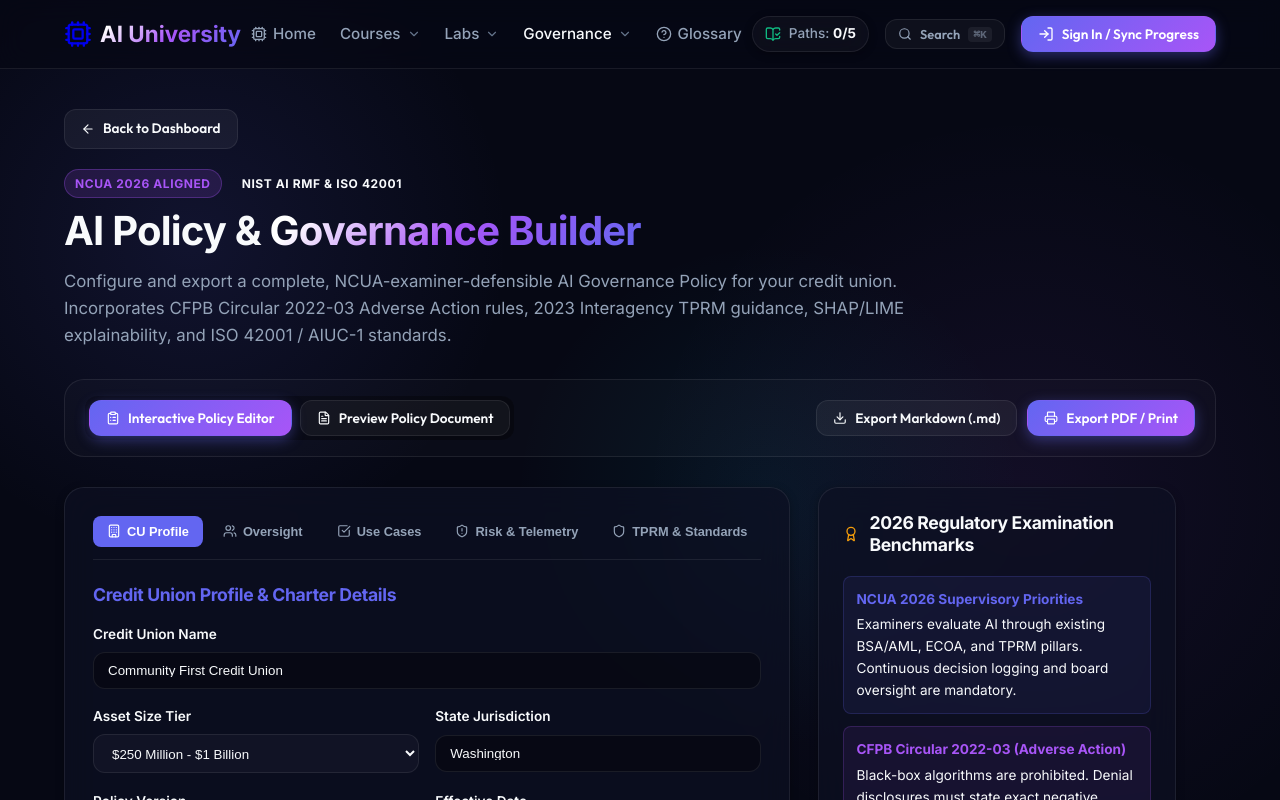
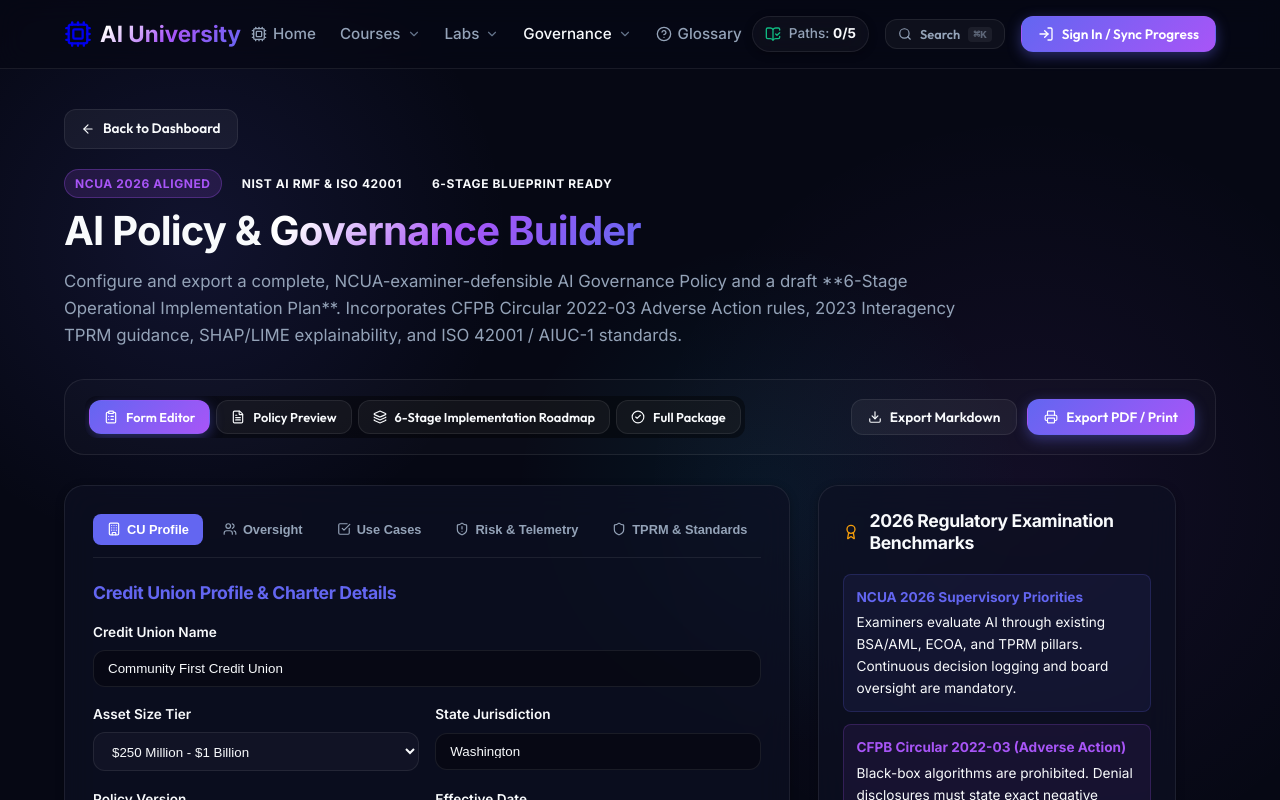
Before and after one commit to cilleyperson/ai-edu, a Next.js app: page /policy-builder in a window 1280 px wide. Shown: the top 800 px of the page. Built offline with nearby package versions, Linux system fonts and the light colour scheme.

Commit message:
feat: add draft 6-stage operational implementation plan generator and package exporter to AI Policy & Governance Builder

```diff
--- a/src/app/policy-builder/page.tsx
+++ b/src/app/policy-builder/page.tsx
@@ -18,6 +18,8 @@ import {
   ClipboardList,
   FileText,
   Award,
+  Layers,
+  CheckCircle2,
 } from "lucide-react";
 
 interface PolicyData {
@@ -60,7 +62,7 @@ interface PolicyData {
 
 export default function PolicyBuilderPage() {
   const [activeTab, setActiveTab] = useState<"profile" | "governance" | "usecases" | "risk" | "tprm">("profile");
-  const [viewMode, setViewMode] = useState<"edit" | "preview">("edit");
+  const [viewMode, setViewMode] = useState<"edit" | "preview-policy" | "preview-plan" | "preview-combined">("edit");
   const [showPrintModal, setShowPrintModal] = useState(false);
 
   // Form State initialized via pure lazy initializer
@@ -115,8 +117,8 @@ export default function PolicyBuilderPage() {
     }
   };
 
-  // Generate Markdown Text incorporating research from docs/ai-gov-bp.md
-  const generateMarkdown = () => {
+  // Generate Governance Policy Markdown Text
+  const generatePolicyMarkdown = () => {
     const selectedUseCases = [];
     if (formData.useCaseChatbot) {
       selectedUseCases.push(
@@ -284,16 +286,152 @@ Violations of this Policy may result in disciplinary action up to and including
 `;
   };
 
+  // Generate 6-Stage Operational Implementation Plan Markdown
+  const generateImplementationPlanMarkdown = () => {
+    return `# ${formData.creditUnionName.toUpperCase()}
+# DRAFT OPERATIONAL IMPLEMENTATION PLAN: 6-STAGE AI GOVERNANCE BLUEPRINT
+
+**Plan Status:** Draft & Ready for Execution
+**Associated Policy Version:** ${formData.version}
+**Lead Implementation Officer:** ${formData.aiLiaisonRole}
+**Governing Body:** ${formData.governingBody}
+**Target Completion Horizon:** 90 Days
+
+---
+
+## EXECUTIVE SUMMARY & BLUEPRINT HORIZON
+To operationalize the **${formData.creditUnionName}** AI Governance & Compliance Policy, this Implementation Plan establishes discrete execution steps, assigned roles, compliance deliverables, and audit benchmarks for each of the six stages in the Credit Union AI Operational Blueprint.
+
+---
+
+## STAGE 1: AI ASSET INVENTORY & RISK CLASSIFICATION
+
+### 1.1 Objective
+Establish total visibility across all automated systems, machine learning models, third-party SaaS integrations, and generative AI tools deployed across the Credit Union.
+
+### 1.2 Execution Tasks & Deliverables
+
+| Task ID | Task Description | Lead Role | Deliverable / Output | Target Timeline |
+| :--- | :--- | :--- | :--- | :--- |
+| **STG1-1** | Deploy internal survey to department heads to catalog all software utilizing algorithmic scoring, OCR, or GenAI. | IT / Risk | Central AI Discovery Log | Days 1 - 10 |
+| **STG1-2** | Establish centralized **AI Asset Inventory Register** recording Asset Name, Model Provider, Data Input Types, Core System Interfaces, and Department Owner. | ${formData.aiLiaisonRole} | Master AI Asset Register | Days 11 - 20 |
+| **STG1-3** | Categorize each asset into **High Risk**, **Moderate Risk**, or **Low Risk** according to Section 3 of the Policy. | ${formData.governingBody} | Risk Tier Sign-off Matrix | Days 21 - 30 |
+
+### 1.3 Stage 1 Quality Gate
+*The Master AI Asset Register must be formally signed off by the ${formData.aiLiaisonRole} prior to proceeding to Stage 2.*
+
+---
+
+## STAGE 2: REGULATORY OBLIGATION MAPPING MATRIX
+
+### 2.1 Objective
+Map every cataloged AI asset directly to federal consumer protection laws, safety and soundness standards, and NCUA examination priorities.
+
+### 2.2 Execution Tasks & Deliverables
+
+| Task ID | Task Description | Lead Role | Deliverable / Output | Target Timeline |
+| :--- | :--- | :--- | :--- | :--- |
+| **STG2-1** | Map High-Risk underwriting models to **ECOA (Regulation B)** and **FCRA Section 615** adverse action requirements. | Compliance | ECOA/FCRA Compliance Checklist | Days 31 - 35 |
+| **STG2-2** | Map member-facing chatbots to **CFPA Section 1036 (UDAAP)**, **Regulation E**, and **Regulation Z** dispute triggers. | Legal / Compliance | Chatbot Statutory Escrow Specs | Days 36 - 40 |
+| **STG2-3** | Map transaction monitoring models to **BSA/AML** regulations and **GLBA Safeguards Rule** NPI encryption standards. | BSA Officer / InfoSec | BSA/GLBA Security Review | Days 41 - 45 |
+
+### 2.3 Regulatory Mapping Matrix Template
+
+| Asset ID | Asset Name | Applicable Regulations | Mandatory Compliance Safeguard |
+| :--- | :--- | :--- | :--- |
+| **AI-01** | Credit Underwriting Engine | ECOA (Reg B), FCRA, CFPB Circular 2022-03 | SHAP/LIME Explainability & Adverse Action Reason Code Mapping |
+| **AI-02** | Member Support Chatbot | CFPA Sec 1036 (UDAAP), Reg E, Reg Z | RAG Retrieval Bounds & Mandatory Human Escalation Triggers |
+| **AI-03** | Fraud Screening Engine | BSA/AML, GLBA Safeguards Rule | Biometric Liveness & Synthetic ID Detection Logs |
+
+---
+
+## STAGE 3: GAP ASSESSMENT & TPRM AUDIT PROTOCOL
+
+### 3.1 Objective
+Audit third-party AI vendor contracts, SOC 2 Type II reports, and validation documentation to ensure full compliance with the 2023 Interagency TPRM Guidance.
+
+### 3.2 Execution Tasks & Deliverables
+
+| Task ID | Task Description | Lead Role | Deliverable / Output | Target Timeline |
+| :--- | :--- | :--- | :--- | :--- |
+| **STG3-1** | Request and review **SOC 2 Type II**, **ISO 42001**, and **AIUC-1** certification packages from all High/Moderate risk AI vendors. | TPRM / InfoSec | Vendor Cert Audit File | Days 46 - 52 |
+| **STG3-2** | Inspect vendor contracts for mandatory **Unrestricted Right-to-Audit**, **Data Non-Training**, and **4th-Party Consent** clauses. | Legal | Contract Addendum Gap Report | Days 53 - 60 |
+| **STG3-3** | Issue formal Contract Addendums to non-compliant vendors requiring explicit data destruction and audit commitments. | Procurement | Executed Vendor Addendums | Days 61 - 65 |
+
+---
+
+## STAGE 4: ARCHITECTURAL REVIEW & DECISION TELEMETRY SPECS
+
+### 4.1 Objective
+Enforce compliance-first software design by embedding decision logging by design, SHAP/LIME feature attributions, and NPI masking into production AI pipelines.
+
+### 4.2 Technical Implementation Checklist
+
+- [ ] **Decision Logging Pipeline:** Build immutable DB logging capturing 'Timestamp', 'SessionID', 'ModelVersion', 'InputFeatures', 'RawProbability', 'SHAPValues', 'Action', and 'ECOACodes'.
+- [ ] **PII Masking Integration:** Implement cryptographic sanitization library to mask member NPI prior to sending payloads to external vendor APIs.
+- [ ] **RAG Guardrails:** Configure vector database retrieval boundaries for member support chatbots to eliminate out-of-bounds hallucinations.
+
+---
+
+## STAGE 5: FORMAL GOVERNANCE & STEERING COMMITTEE CHARTERING
+
+### 5.1 Objective
+Institutionalize ongoing governance, charter the Executive AI Steering Committee, and submit the Board Risk Appetite Resolution for formal adoption.
+
+### 5.2 Operational Governance Deliverables
+
+1.  **AI Steering Committee Charter:** Formally establishing monthly review meetings, use case approval workflows, and model exception protocols.
+2.  **Board Risk Appetite Resolution:** Formal Board resolution codifying risk tolerance thresholds for AI deployments.
+3.  **Quarterly Dashboard Template:** Standardized reporting metric layout summarizing active AI assets, bias audit scores, and vendor SLAs.
+
+---
+
+## STAGE 6: CONTINUOUS TESTING & REVALIDATION RUNBOOK
+
+### 6.1 Objective
+Operationalize continuous fair lending monitoring, model drift tracking, and scheduled **${formData.biasCheckFrequency}** revalidations.
+
+### 6.2 Execution Schedule & Tolerances
+
+| Audit Activity | Frequency | Metric / Threshold | Corrective Action Trigger |
+| :--- | :--- | :--- | :--- |
+| **Fair Lending Bias Audit** | **${formData.biasCheckFrequency}** | Adverse Impact Ratio (AIR) >= 0.80 across protected classes | Immediate model pause & proxy variable removal if AIR < 0.80 |
+| **Model Performance & Drift** | Monthly | Population Stability Index (PSI) < 0.10 | Model retraining triggered if PSI >= 0.25 |
+| **Chatbot Escalation Scan** | Weekly | 100% successful routing of Reg E/Z keywords | Immediate NLP retraining if escalation fails |
+
+---
+
+## 7. SIGN-OFF & OPERATIONAL COMMITMENT
+
+**Submitted By:** ${formData.aiLiaisonRole}
+**Approved For Execution:** ${formData.governingBody}
+**Target Operational Completion Date:** ${formData.boardApprovalDate}
+`;
+  };
+
+  // Combined Package Generator
+  const generateCombinedPackageMarkdown = () => {
+    return `${generatePolicyMarkdown()}\n\n---\n\n${generateImplementationPlanMarkdown()}`;
+  };
+
+  // Get active text based on viewMode
+  const getActiveContent = () => {
+    if (viewMode === "preview-plan") return generateImplementationPlanMarkdown();
+    if (viewMode === "preview-combined") return generateCombinedPackageMarkdown();
+    return generatePolicyMarkdown();
+  };
+
   // Download Markdown file
   const downloadMarkdown = () => {
-    const mdText = generateMarkdown();
+    const mdText = getActiveContent();
     const blob = new Blob([mdText], { type: "text/markdown;charset=utf-8;" });
     const url = URL.createObjectURL(blob);
     const link = document.createElement("a");
     link.href = url;
 
     const sanitizedCuName = formData.creditUnionName.replace(/[^a-z0-9]/gi, "_").toLowerCase();
-    link.setAttribute("download", `${sanitizedCuName}_ai_governance_policy.md`);
+    const suffix = viewMode === "preview-plan" ? "operational_plan" : viewMode === "preview-combined" ? "full_package" : "policy";
+    link.setAttribute("download", `${sanitizedCuName}_ai_${suffix}.md`);
     document.body.appendChild(link);
     link.click();
     document.body.removeChild(link);
@@ -340,12 +478,13 @@ Violations of this Policy may result in disciplinary action up to and including
           <div style={{ display: "flex", alignItems: "center", gap: "10px", marginBottom: "8px" }}>
             <span className="badge badge-board">NCUA 2026 Aligned</span>
             <span className="badge badge-indigo">NIST AI RMF & ISO 42001</span>
+            <span className="badge badge-emerald">6-Stage Blueprint Ready</span>
           </div>
           <h1 style={{ fontSize: "2.5rem", marginBottom: "12px" }}>
             AI Policy & <span className="gradient-text">Governance Builder</span>
           </h1>
-          <p style={{ color: "var(--text-secondary)", maxWidth: "850px", fontSize: "1.05rem" }}>
-            Configure and export a complete, NCUA-examiner-defensible AI Governance Policy for your credit union. Incorporates CFPB Circular 2022-03 Adverse Action rules, 2023 Interagency TPRM guidance, SHAP/LIME explainability, and ISO 42001 / AIUC-1 standards.
+          <p style={{ color: "var(--text-secondary)", maxWidth: "900px", fontSize: "1.05rem" }}>
+            Configure and export a complete, NCUA-examiner-defensible AI Governance Policy and a draft **6-Stage Operational Implementation Plan**. Incorporates CFPB Circular 2022-03 Adverse Action rules, 2023 Interagency TPRM guidance, SHAP/LIME explainability, and ISO 42001 / AIUC-1 standards.
           </p>
         </div>
 
@@ -365,24 +504,42 @@ Violations of this Policy may result in disciplinary action up to and including
             borderRadius: "var(--radius-lg)",
           }}
         >
-          {/* Mode Switcher */}
-          <div style={{ display: "flex", gap: "8px", background: "rgba(0,0,0,0.3)", padding: "4px", borderRadius: "var(--radius-md)" }}>
+          {/* Mode Switcher Buttons */}
+          <div style={{ display: "flex", gap: "6px", background: "rgba(0,0,0,0.4)", padding: "4px", borderRadius: "var(--radius-md)", overflowX: "auto" }}>
             <button
               onClick={() => setViewMode("edit")}
               className={`btn ${viewMode === "edit" ? "btn-primary" : "btn-secondary"}`}
-              style={{ padding: "8px 16px", fontSize: "0.85rem" }}
+              style={{ padding: "8px 14px", fontSize: "0.8rem" }}
             >
               <ClipboardList style={{ width: 14, height: 14 }} />
-              <span>Interactive Policy Editor</span>
+              <span>Form Editor</span>
             </button>
 
             <button
-              onClick={() => setViewMode("preview")}
-              className={`btn ${viewMode === "preview" ? "btn-primary" : "btn-secondary"}`}
-              style={{ padding: "8px 16px", fontSize: "0.85rem" }}
+              onClick={() => setViewMode("preview-policy")}
+              className={`btn ${viewMode === "preview-policy" ? "btn-primary" : "btn-secondary"}`}
+              style={{ padding: "8px 14px", fontSize: "0.8rem" }}
             >
               <FileText style={{ width: 14, height: 14 }} />
-              <span>Preview Policy Document</span>
+              <span>Policy Preview</span>
+            </button>
+
+            <button
+              onClick={() => setViewMode("preview-plan")}
+              className={`btn ${viewMode === "preview-plan" ? "btn-primary" : "btn-secondary"}`}
+              style={{ padding: "8px 14px", fontSize: "0.8rem" }}
+            >
+              <Layers style={{ width: 14, height: 14 }} />
+              <span>6-Stage Implementation Roadmap</span>
+            </button>
+
+            <button
+              onClick={() => setViewMode("preview-combined")}
+              className={`btn ${viewMode === "preview-combined" ? "btn-primary" : "btn-secondary"}`}
+              style={{ padding: "8px 14px", fontSize: "0.8rem" }}
+            >
+              <CheckCircle2 style={{ width: 14, height: 14 }} />
+              <span>Full Package</span>
             </button>
           </div>
 
@@ -390,7 +547,7 @@ Violations of this Policy may result in disciplinary action up to and including
           <div style={{ display: "flex", gap: "10px" }}>
             <button onClick={downloadMarkdown} className="btn btn-secondary" style={{ padding: "8px 16px", fontSize: "0.85rem" }}>
               <Download style={{ width: 14, height: 14 }} />
-              <span>Export Markdown (.md)</span>
+              <span>Export Markdown</span>
             </button>
 
             <button onClick={handlePrintPDF} className="btn btn-primary" style={{ padding: "8px 16px", fontSize: "0.85rem" }}>
@@ -802,10 +959,10 @@ Violations of this Policy may result in disciplinary action up to and including
             </div>
           </div>
         ) : (
-          /* PREVIEW MODE: Publication-Ready Policy Document */
+          /* PREVIEW MODE: Publication-Ready Policy & Implementation Documents */
           <div className="card" style={{ padding: "40px", backgroundColor: "#fff", color: "#111827", borderRadius: "var(--radius-lg)" }}>
             <pre style={{ fontFamily: "serif", fontSize: "0.95rem", lineHeight: 1.6, whiteSpace: "pre-wrap" }}>
-              {generateMarkdown()}
+              {getActiveContent()}
             </pre>
           </div>
         )}
@@ -828,10 +985,10 @@ Violations of this Policy may result in disciplinary action up to and including
               padding: "20px",
             }}
           >
-            <div className="card" style={{ maxWidth: "480px", width: "100%", padding: "28px" }}>
-              <h3 style={{ marginTop: 0, marginBottom: "12px" }}>Prepare Policy Document for Export</h3>
+            <div className="card" style={{ maxWidth: "520px", width: "100%", padding: "28px" }}>
+              <h3 style={{ marginTop: 0, marginBottom: "12px" }}>Prepare Document Package for Export</h3>
               <p style={{ fontSize: "0.9rem", color: "var(--text-secondary)", marginBottom: "20px" }}>
-                Ready to generate printable PDF / Examiner submission package for <strong>{formData.creditUnionName}</strong>.
+                Ready to generate printable PDF / Examiner submission package for <strong>{formData.creditUnionName}</strong> ({viewMode === "preview-plan" ? "6-Stage Operational Plan" : viewMode === "preview-combined" ? "Combined Policy & Operational Package" : "Governance Policy"}).
               </p>
 
               <div style={{ display: "flex", gap: "12px", justifyContent: "flex-end" }}>
```
